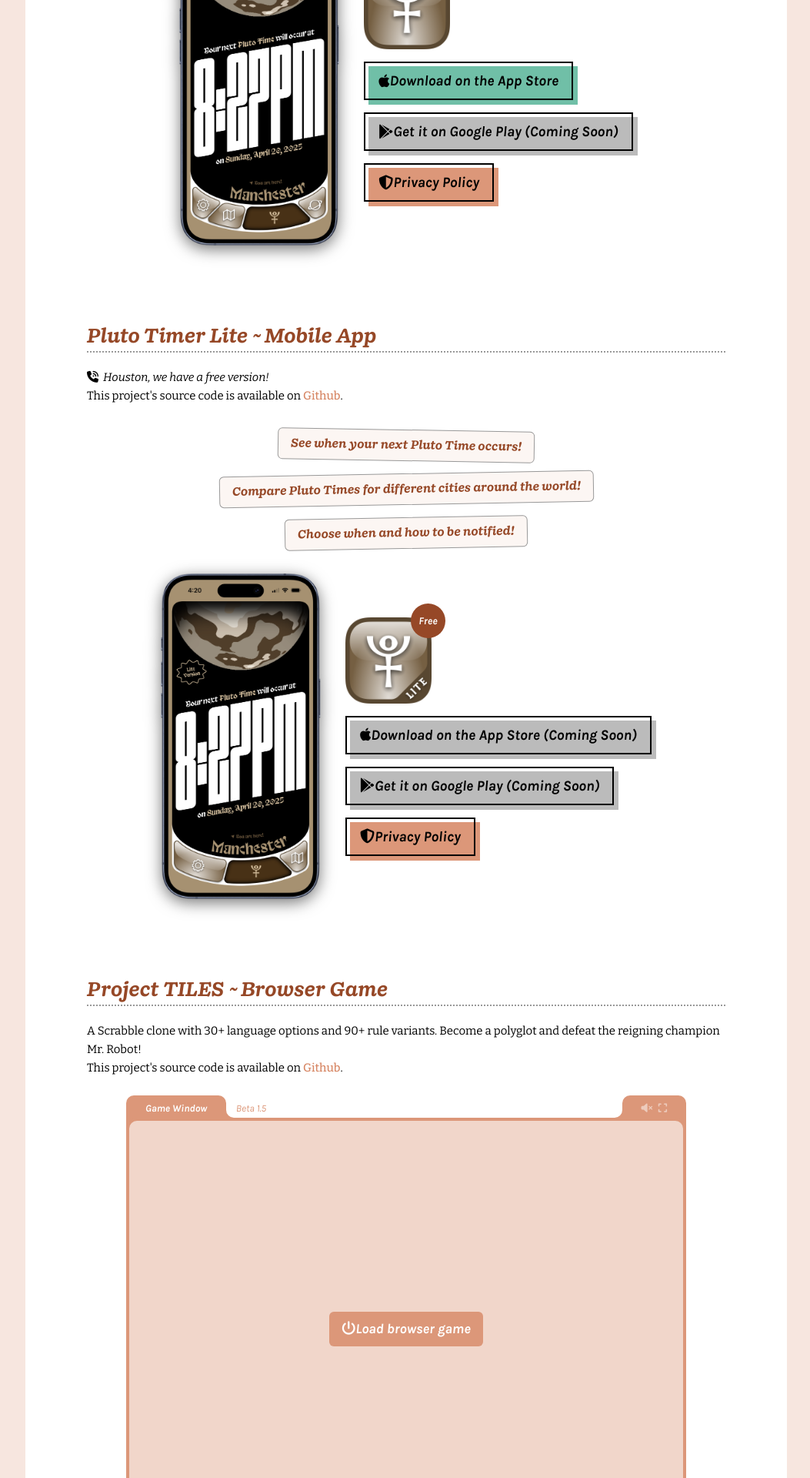
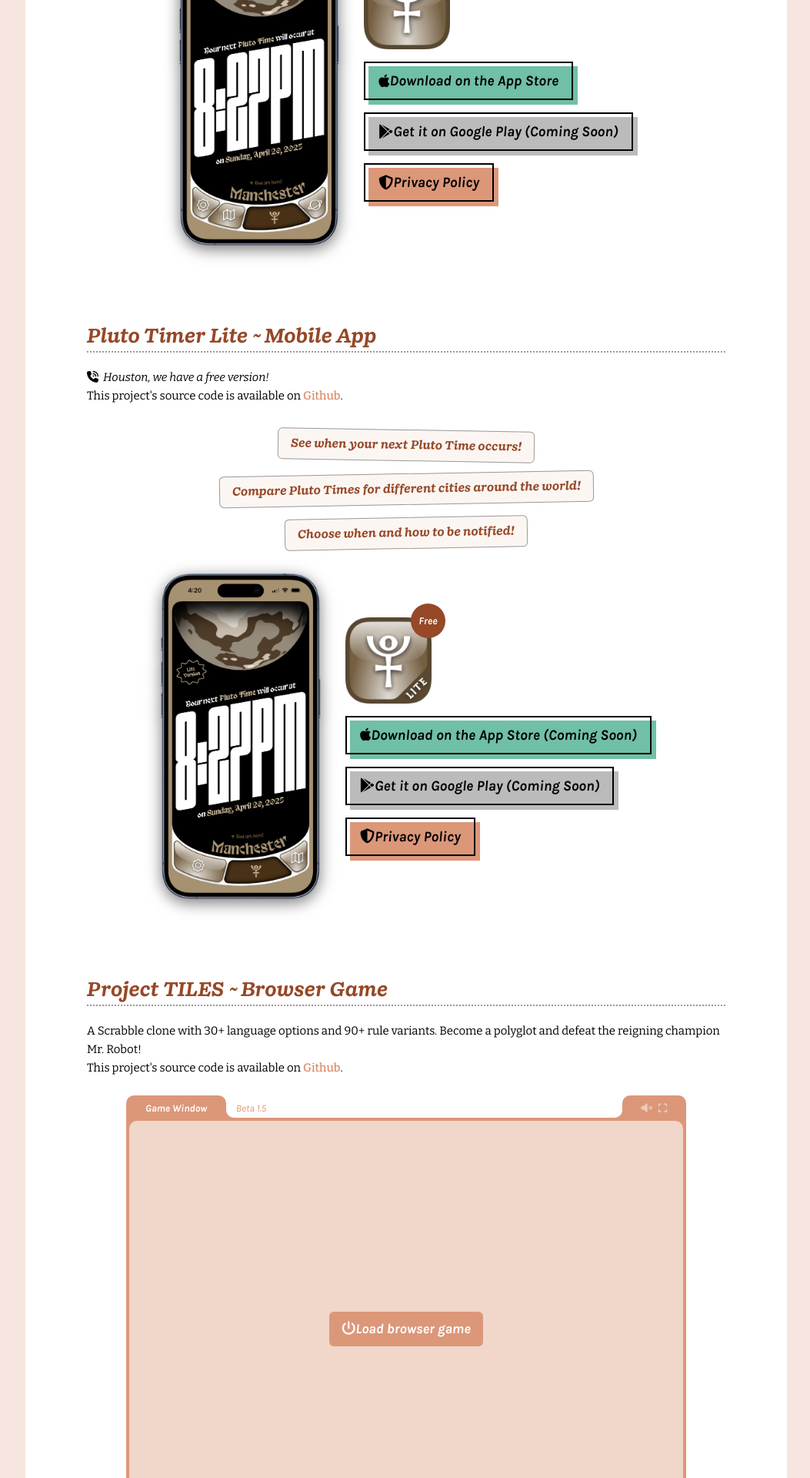
Before and after one commit to semisquircle/semipedia, a Jekyll site: the page built from _chapters/semiware.html, in a window 1280 px wide. Shown: the part 748-2668 px from the top of the page at 77% size, without its empty margins (227-1280 px from the left). Built offline with Jekyll 4.4.1, drawn with Linux system fonts in a browser that asks for light colours; nearby versions of some CDN libraries.

Commit message:
Update semiware.html

```diff
--- a/_chapters/semiware.html
+++ b/_chapters/semiware.html
@@ -76,7 +76,7 @@
 			<div class="semiware-phone-price">Free</div>
 		</div>
 
-		<a class="btn download-btn" href="#" target="_blank" disabled>
+		<a class="btn download-btn" href="https://apps.apple.com/ua/app/pluto-timer-lite/id6756594853" target="_blank">
 			<i class="fa-brands fa-apple"></i>
 			Download on the App Store (Coming Soon)
 		</a>
```
